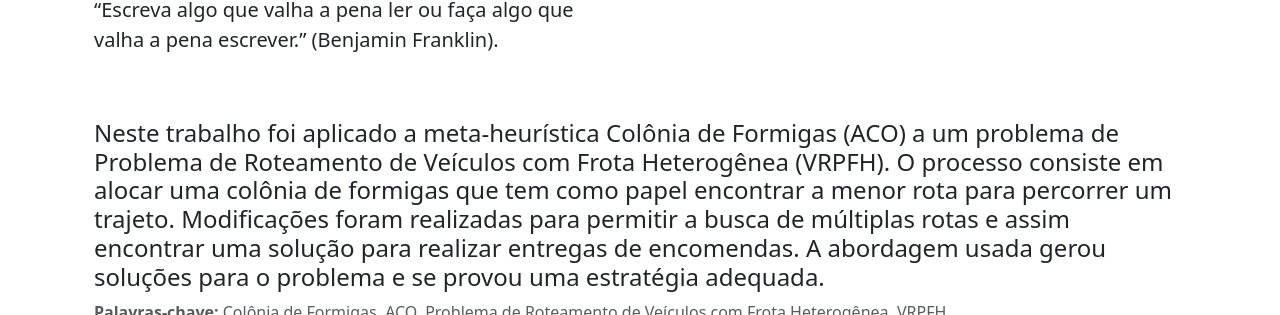
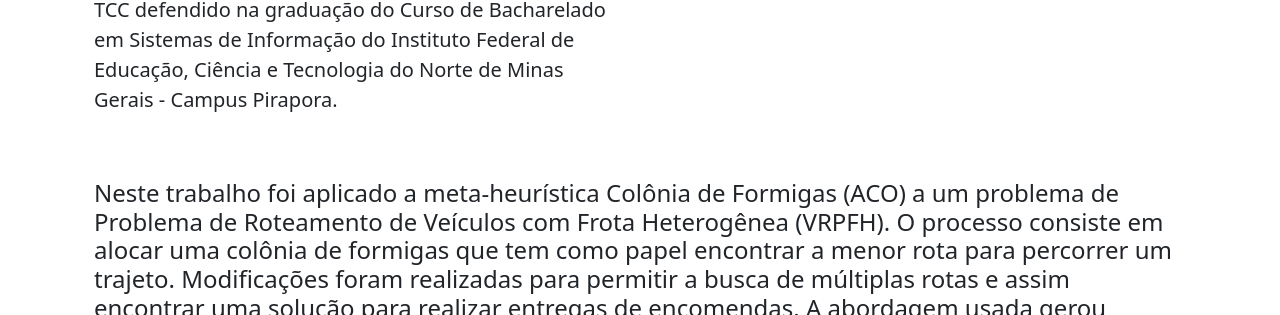
Before and after one commit to douglascarlos-dev/Site-Pessoal, a plain HTML site: page tcc-ifnmg-pirapora-aco-vrpfh/index.html in a window 1280 px wide. Shown: the part 806-1121 px from the top of the page. Drawn offline with nearby package versions, Linux system fonts and the light colour scheme.

Commit message:
:memo: Atualização de descrição

```diff
--- a/tcc-ifnmg-pirapora-aco-vrpfh/index.html
+++ b/tcc-ifnmg-pirapora-aco-vrpfh/index.html
@@ -5,7 +5,7 @@
     <meta charset="utf-8">
     <meta name="viewport" content="width=device-width, initial-scale=1">
     <meta name="description" content="TCC realizado no curso de Sistemas de Informação no IFNMG - Pirapora">
-    <meta name="author" content="Douglas">
+    <meta name="author" content="Douglas Carlos">
     <title>Douglas Carlos | TCC</title>
     <link rel="icon" type="image/x-icon" href="https://douglascarlos.dev/img/favicon.ico">
     <link rel="canonical" href="https://douglascarlos.dev/tcc-ifnmg-pirapora-aco-vrpfh/" />
@@ -117,8 +117,7 @@
 
                         <!-- Text -->
                         <p class="lead text-center text-md-start mb-6 mb-lg-8">
-                            “Escreva algo que valha a pena ler ou faça algo que valha a pena escrever.” (Benjamin
-                            Franklin).
+                            TCC defendido na graduação do Curso de Bacharelado em Sistemas de Informação do Instituto Federal de Educação, Ciência e Tecnologia do Norte de Minas Gerais - Campus Pirapora.
                         </p>
 
                     </div>
```
Also changed, not shown: index.html (+1 -1 lines).
